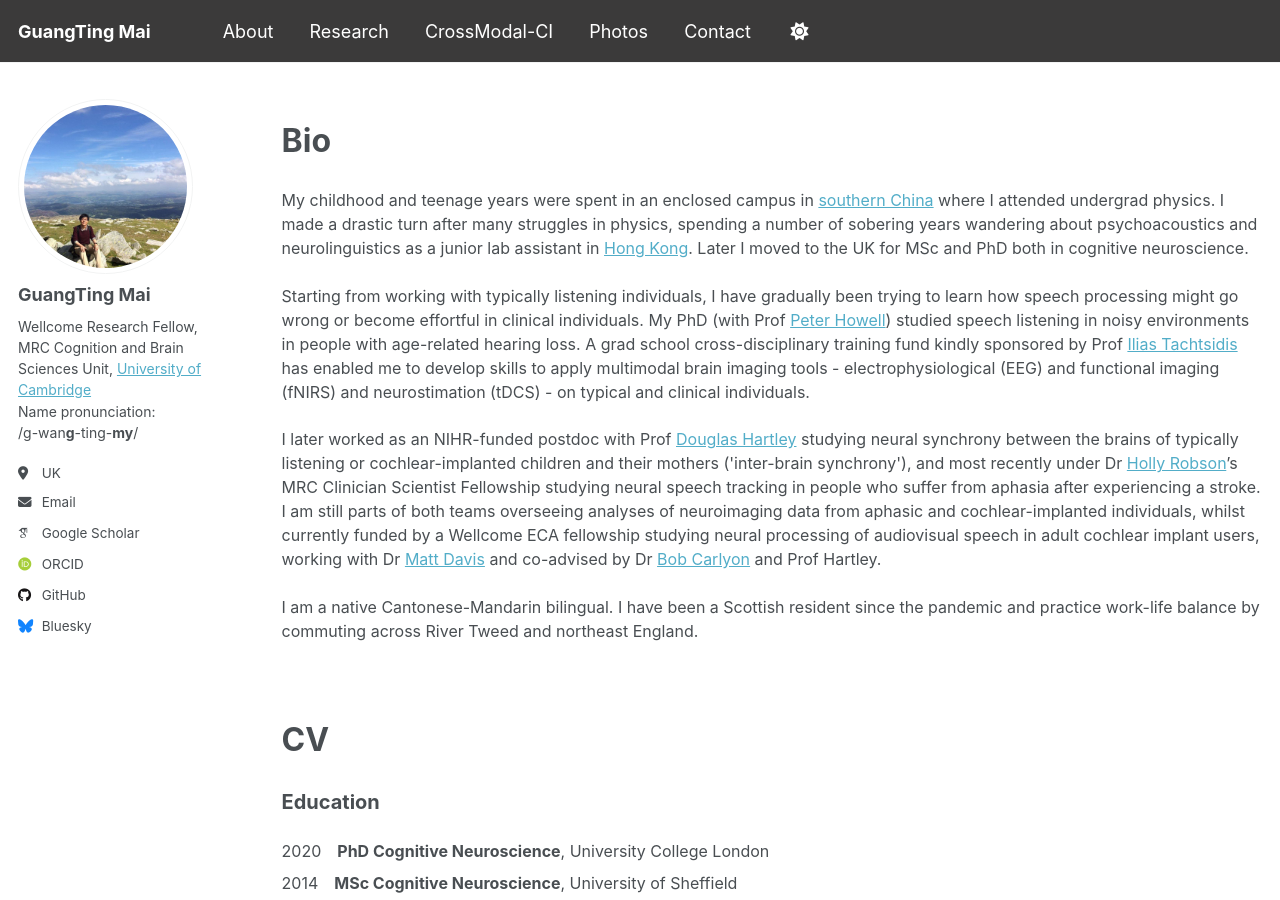
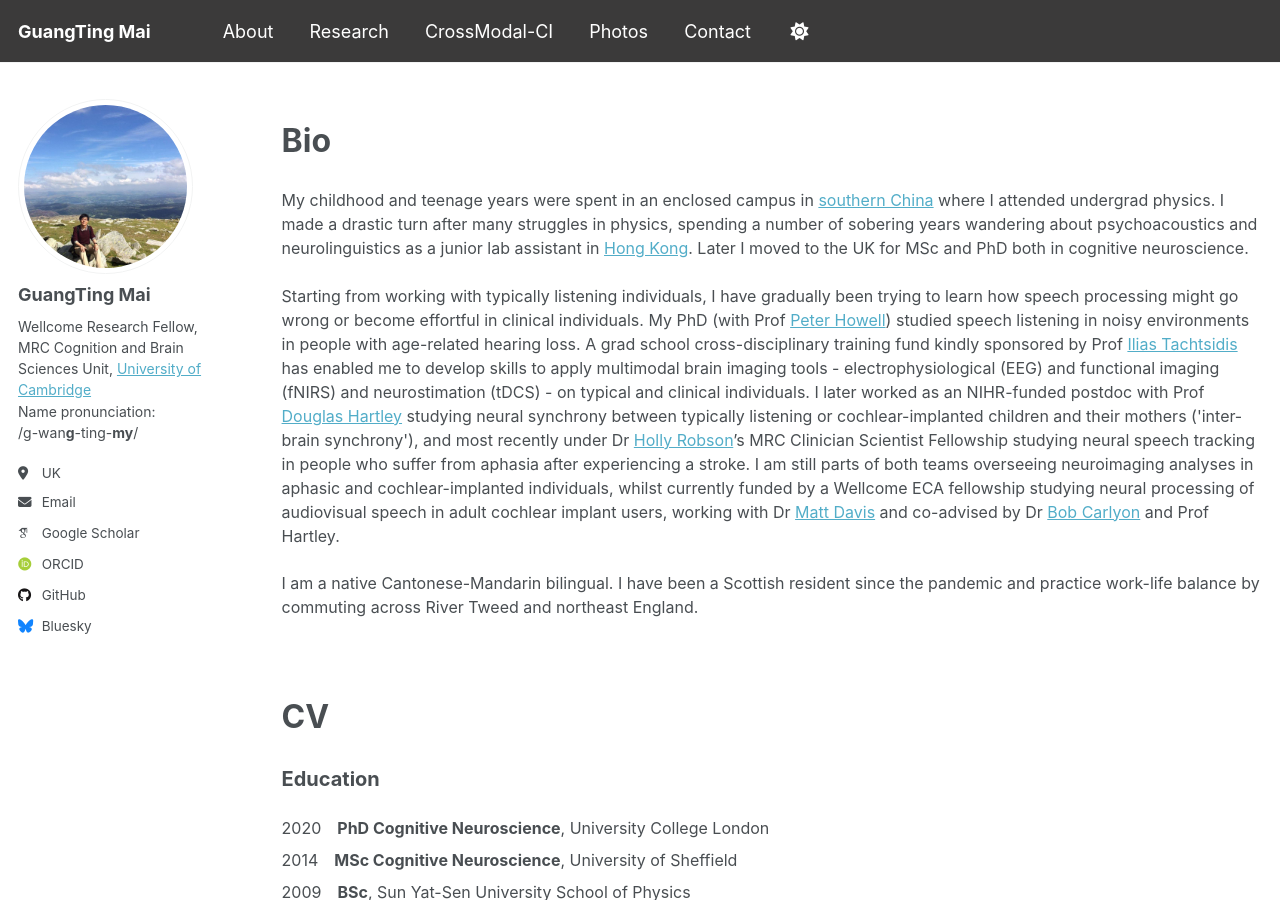
Before and after one commit to guangtingmai/guangtingmai.github.io, a Jekyll site: the page built from _pages/about.html, in a window 1280 px wide and 900 px high. Built offline with Jekyll 4.4.1, drawn with Linux system fonts in a browser that asks for light colours; some web fonts are replaced.

Commit message:
Update about.html

```diff
--- a/_pages/about.html
+++ b/_pages/about.html
@@ -15,12 +15,10 @@
   <a href="https://profiles.ucl.ac.uk/2817-peter-howell/">Peter Howell</a>) studied speech listening in noisy environments in people with age-related
   hearing loss. A grad school cross-disciplinary training fund kindly sponsored by Prof <a href="https://profiles.ucl.ac.uk/2168-ilias-tachtsidis">Ilias Tachtsidis</a>
   has enabled me to develop skills to apply multimodal brain imaging tools - electrophysiological (EEG) and functional imaging (fNIRS) and neurostimation
-  (tDCS) - on typical and clinical individuals.</span></p>
-<p><span style="font-size: 12pt;line-height: 1.5;display: block;margin-bottom: 0.15vh">I later worked as an NIHR-funded postdoc with
-  Prof <a href="https://www.nottingham.ac.uk/medicine/people/douglas.hartley">Douglas Hartley</a> studying neural synchrony
-  between the brains of typically listening or cochlear-implanted children and their mothers ('inter-brain synchrony'), and most recently under
+  (tDCS) - on typical and clinical individuals. I later worked as an NIHR-funded postdoc with Prof <a href="https://www.nottingham.ac.uk/medicine/people/douglas.hartley">Douglas Hartley</a>
+  studying neural synchrony between typically listening or cochlear-implanted children and their mothers ('inter-brain synchrony'), and most recently under
   Dr <a href="https://profiles.ucl.ac.uk/82001-holly-robson">Holly Robson</a>’s MRC Clinician Scientist Fellowship studying neural speech tracking in
-  people who suffer from aphasia after experiencing a stroke. I am still parts of both teams overseeing analyses of neuroimaging data from aphasic and
+  people who suffer from aphasia after experiencing a stroke. I am still parts of both teams overseeing neuroimaging analyses in aphasic and
   cochlear-implanted individuals, whilst currently funded by a Wellcome ECA fellowship studying neural processing of audiovisual speech in adult cochlear
   implant users, working with Dr <a href="https://www.mrc-cbu.cam.ac.uk/people/matt.davis/">Matt Davis</a> and co-advised by Dr
   <a href="https://www.mrc-cbu.cam.ac.uk/people/bob.carlyon/">Bob Carlyon</a> and Prof Hartley.</span></p>
```
